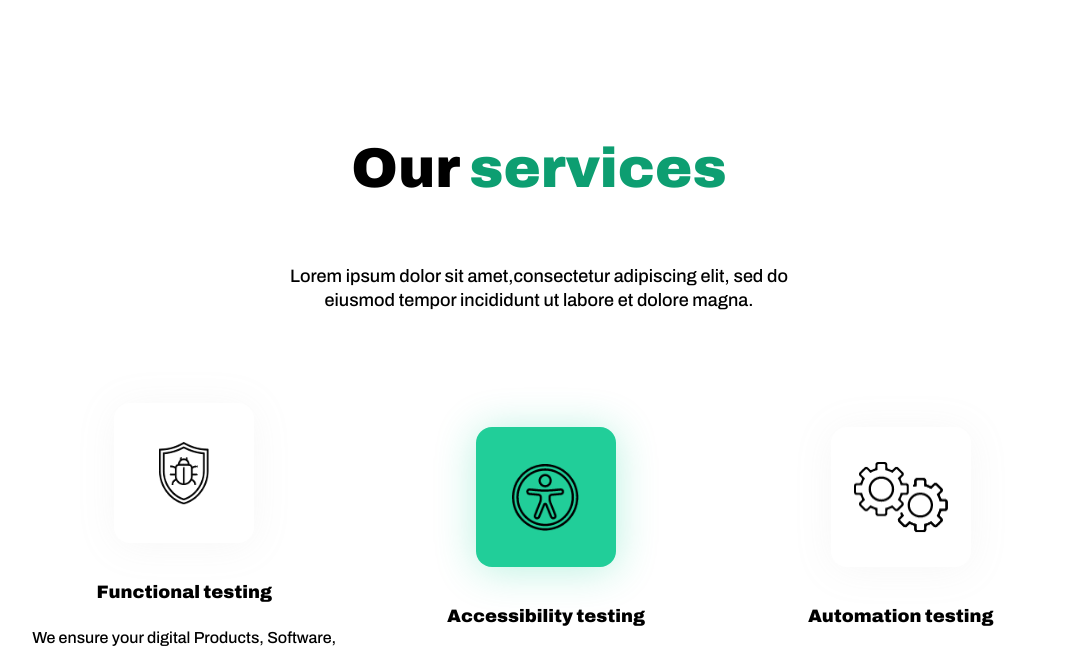
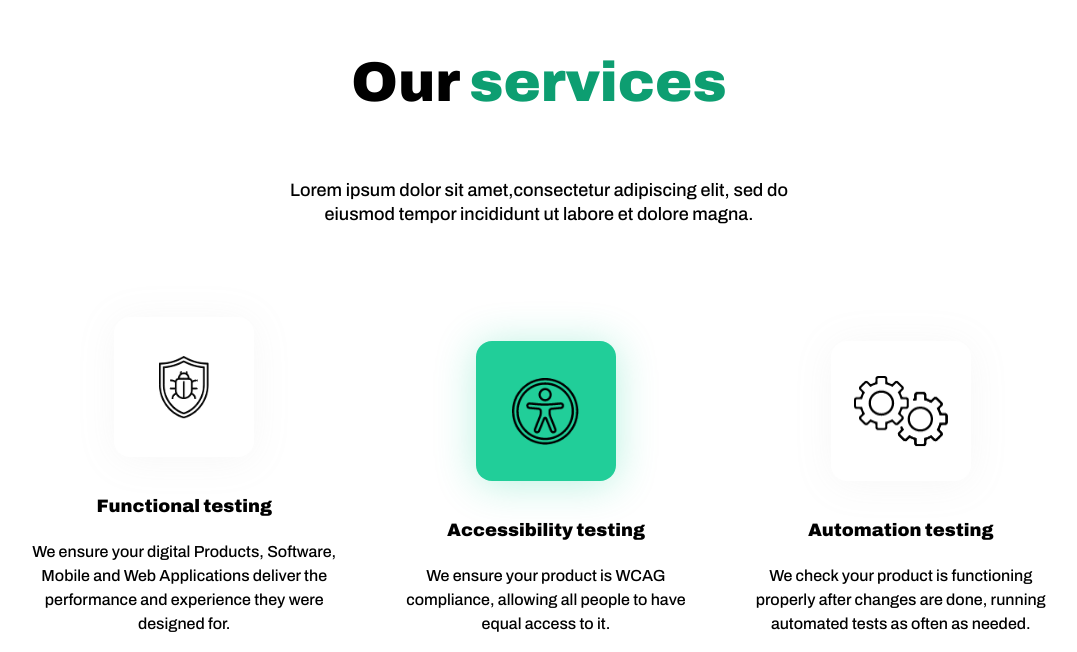
Before and after one commit to a11ysolutions/website, a React (Create React App) app: page / in a window 1280 px wide. Shown: the part 2648-3300 px from the top of the page, without its empty margins (101-1178 px from the left). Built offline with nearby package versions, Linux system fonts and the light colour scheme.

Commit message:
fix: adjust length of green background

```diff
--- a/src/Components/Home/Home.css
+++ b/src/Components/Home/Home.css
@@ -50,7 +50,7 @@
   }
   .home-our-services-section {
     margin: auto;
-    margin-top: 186px;
+    margin-top: 100px;
     align-items: center !important;
   }
   .home-our-services {
--- a/src/Components/Layout/Layout.css
+++ b/src/Components/Layout/Layout.css
@@ -27,7 +27,7 @@
   border-radius: 50%;
   position: absolute;
 }
-@media (min-width: 768px) and (max-width: 1200px) {
+@media (min-width: 768px) {
   .layout-content {
     background: linear-gradient(#21ce99 1204px, white 20px);
   }
```
